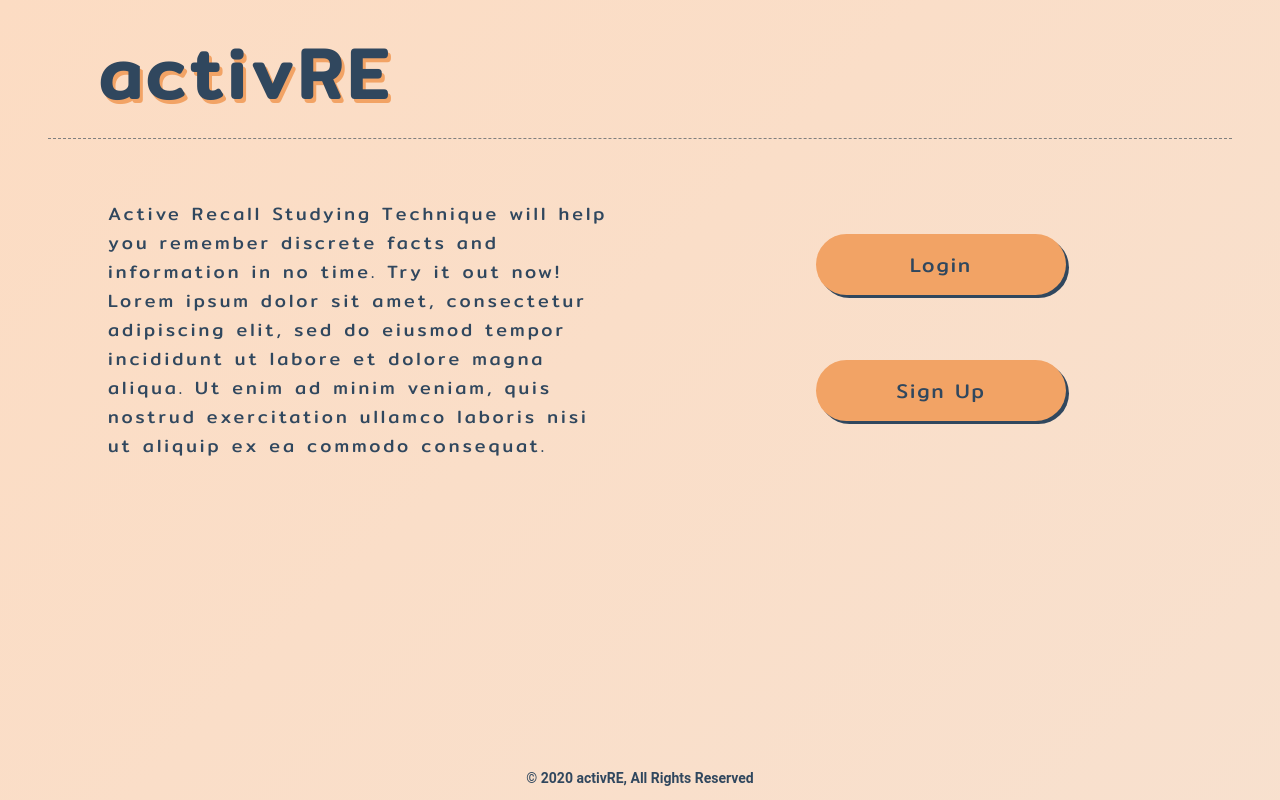
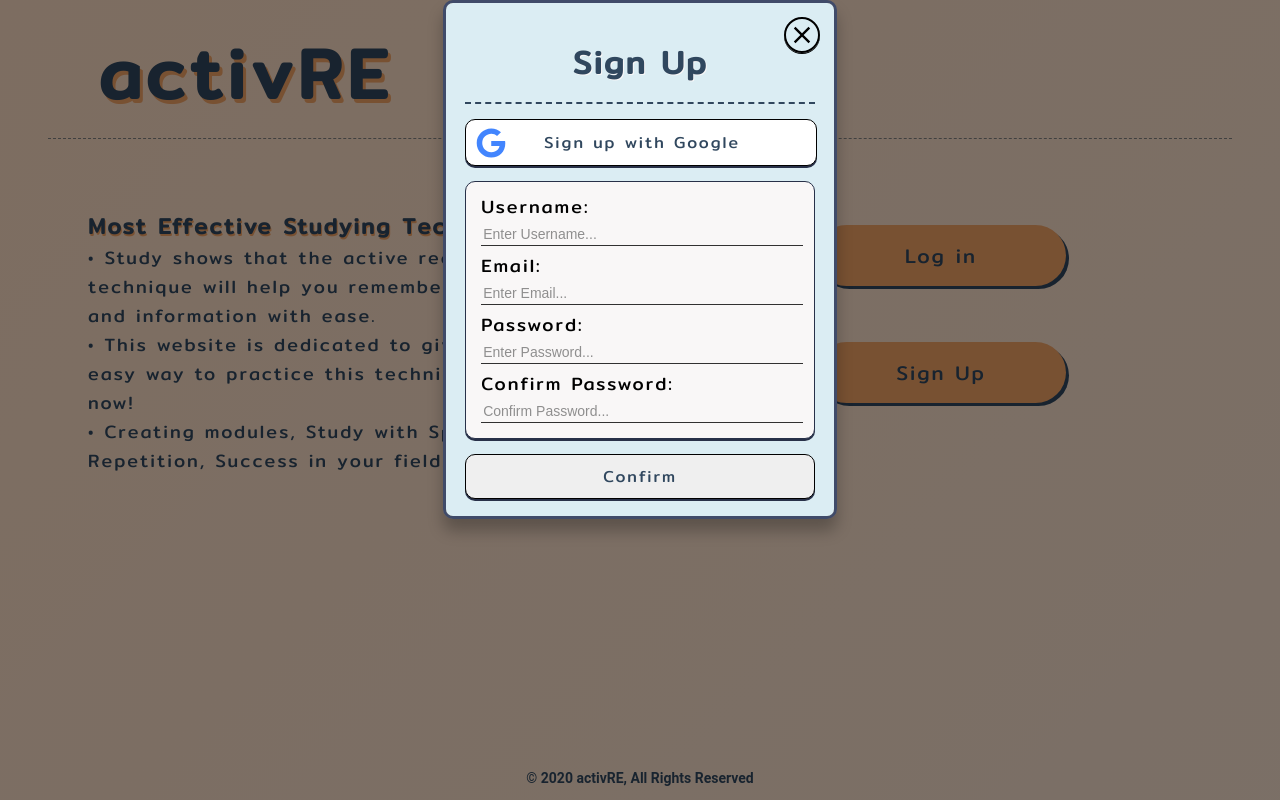
Before and after one commit to charlesezra/activre, a React (Create React App) app in the folder client/: page / in a window 1280 px wide. Both pictures are taken after a click on the button "Sign Up". Built offline with nearby package versions, Linux system fonts and the light colour scheme.

Commit message:
finished landing page front-end

```diff
--- a/client/src/components/modal/modal.css
+++ b/client/src/components/modal/modal.css
@@ -39,7 +39,7 @@
 
 .google:hover {
   transform: translateY(-1px);
-  transform: scale(1.02);
+  transform: scale(1.04);
 }
 
 .icon {
@@ -85,7 +85,7 @@
 
 .modalButton:hover {
   transform: translateY(-1px);
-  transform: scale(1.02);
+  transform: scale(1.04);
   background: #f73859;
   color: white;
 }
@@ -119,9 +119,10 @@ a {
   border: none;
   border-bottom: 1px solid black;
   outline: none;
-  margin-bottom: 2px;
+  margin-bottom: 5px;
   font-size: 14px;
   color: #f73859;
+  opacity: 0.8;
 }
 
 .inputs a {
@@ -141,3 +142,9 @@ a {
 .confirm {
   grid-area: "confirm";
 }
+
+.text-input:focus::-webkit-input-placeholder {
+  transition: text-indent 0.6s 0.6s ease;
+  text-indent: -100%;
+  opacity: 0.8;
+}
--- a/client/src/components/modal/modal.js
+++ b/client/src/components/modal/modal.js
@@ -5,12 +5,12 @@ import "./modal.css";
 import { FontAwesomeIcon } from "@fortawesome/react-fontawesome";
 import { faGoogle } from "@fortawesome/free-brands-svg-icons";
 
-const modalStyles = {
+const loginStyles = {
   modal: {
     background: "#dbedf3",
     margin: "auto auto",
     width: "350px",
-    height: "375px",
+    height: "385px",
     "max-width": "400px",
     "max-height": "450px",
     border: "3px solid #404b69",
@@ -25,10 +25,35 @@ const modalStyles = {
   },
 };
 
-export default function ModalPopup({ open, setOpen }) {
+const signupStyles = {
+  modal: {
+    background: "#dbedf3",
+    margin: "auto auto",
+    width: "350px",
+    height: "475px",
+    "max-width": "400px",
+    "max-height": "600px",
+    border: "3px solid #404b69",
+    "border-radius": "10px",
+  },
+  closeButton: {
+    outline: "none",
+    border: "2px solid black",
+    padding: "2px 2px",
+    "box-shadow": "0px 1px black",
+    "border-radius": "100px",
+  },
+};
+
+export default function Popup({ open, setOpen, sign, setSign }) {
+  if (open && !sign) {
     return (
       <div>
-      <Modal open={open} onClose={() => setOpen(false)} styles={modalStyles}>
+        <Modal
+          open={open}
+          onClose={() => (setOpen(false), setSign(false))}
+          styles={loginStyles}
+        >
           <div className="container">
             <div className="title">
               <h2>Log in</h2>
@@ -39,9 +64,9 @@ export default function ModalPopup({ open, setOpen }) {
             </div>
             <div className="inputs">
               <p>Email:</p>
-            <input placeholder="Enter Email..." type="text" />
+              <input className="text-input" placeholder="Enter Email..." type="text" />
               <p>Password:</p>
-            <input placeholder="Enter Password..." type="password" />
+              <input className="text-input" placeholder="Enter Password..." type="password" />
               <a href="/">Forgot Password</a>
             </div>
             <div className="confirm">
@@ -51,4 +76,40 @@ export default function ModalPopup({ open, setOpen }) {
         </Modal>
       </div>
     );
+  } else if (open && sign) {
+    return (
+      <div>
+        <Modal
+          open={open}
+          onClose={() => (setOpen(false), setSign(false))}
+          styles={signupStyles}
+        >
+          <div className="container">
+            <div className="title">
+              <h2>Sign Up</h2>
+            </div>
+            <div className="google">
+              <FontAwesomeIcon icon={faGoogle} className="icon" />
+              <button>Sign up with Google</button>
+            </div>
+            <div className="inputs">
+              <p>Username:</p>
+              <input className="text-input" placeholder="Enter Username..." type="text" />
+              <p>Email:</p>
+              <input className="text-input" placeholder="Enter Email..." type="text" />
+              <p>Password:</p>
+              <input className="text-input" placeholder="Enter Password..." type="password" />
+              <p>Confirm Password:</p>
+              <input className="text-input" placeholder="Confirm Password..." type="password" />
+            </div>
+            <div className="confirm">
+              <button className="modalButton">Confirm</button>
+            </div>
+          </div>
+        </Modal>
+      </div>
+    );
+  } else {
+    return <div></div>;
   }
+}
--- a/client/src/pages/landing/screen.js
+++ b/client/src/pages/landing/screen.js
@@ -1,33 +1,45 @@
 import React, { useState } from "react";
 import "./startup.css";
-import ModalPopup from "../../components/modal/modal";
+import Popup from "../../components/modal/modal";
 
 export default function Landing() {
   const [open, setOpen] = useState(false);
+  const [sign, setSign] = useState(false);
   return (
     <div className="startup-container">
       <div className="startup-header">
         <p>activRE</p>
       </div>
-
+      <div className="modal-container">
+        <Popup setOpen={setOpen} open={open} setSign={setSign} sign={sign} />
+      </div>
       <div className="startup-body">
         <div className="description">
           <p>
-            Active Recall Studying Technique will help you remember discrete
-            facts and information in no time. Try it out now! Lorem ipsum dolor
-            sit amet, consectetur adipiscing elit, sed do eiusmod tempor
-            incididunt ut labore et dolore magna aliqua. Ut enim ad minim
-            veniam, quis nostrud exercitation ullamco laboris nisi ut aliquip ex
-            ea commodo consequat.
+            <b>Most Effective Studying Technique!</b>
+            <br />
+            • Study shows that the active recall studying technique will help
+            you remember discrete facts and information with ease. <br />
+            • This website is dedicated to giving everyone an easy way to
+            practice this technique. Try it out now! <br /> • Creating modules,
+            Study with Spaced Repetition, Success in your field!
           </p>
         </div>
         <div className="login-button">
-          <button onClick={() => setOpen(true)} className="button">
-            Login
+          <button
+            onClick={() => (setOpen(true), setSign(false))}
+            className="button"
+          >
+            Log in
           </button>
         </div>
         <div className="signup-button">
-          <button className="button">Sign Up</button>
+          <button
+            onClick={() => (setOpen(true), setSign(true))}
+            className="button"
+          >
+            Sign Up
+          </button>
         </div>
       </div>
 
@@ -36,10 +48,6 @@ export default function Landing() {
           <b>© 2020 activRE, All Rights Reserved</b>
         </p>
       </div>
-
-      <div className="modal-container">
-        <ModalPopup setOpen={setOpen} open={open} />
-      </div>
     </div>
   );
 }
--- a/client/src/pages/landing/startup.css
+++ b/client/src/pages/landing/startup.css
@@ -52,20 +52,24 @@ body {
 }
 
 .description {
-  padding: 20px;
   border-radius: 50px;
   grid-area: body;
   display: flex;
   justify-content: left;
-  align-items: flex-start;
+  align-items: center;
 }
 
 .description p {
   font-family: "Mitr", sans-serif;
   color: #30475e;
   font-size: 18px;
-  letter-spacing: 3px;
+  letter-spacing: 2px;
   margin: 10px 10px 10px 50px;
+}
+
+.description b {
+  font-size: 22px;
+  text-shadow: 1px 2px #f2a365;
 }
 
 .login-button {
@@ -129,15 +133,15 @@ body {
   color: #30475e;
 }
 
-@media (max-width: 1064px) {
-  .startup-container{
+@media (max-width: 1094px) {
+  .startup-container {
     grid-template-rows: 0.1fr 1fr 0.1fr;
   }
   .startup-header {
     padding-left: 0px;
     align-items: baseline;
   }
-  .description{
+  .description {
     margin-left: 5%;
     margin-right: 5%;
     margin-top: 2%;
@@ -152,17 +156,23 @@ body {
       "sbtn sbtn";
   }
   .description p {
-    font-size: 16px;
+    font-size: 18px;
     margin: 0px;
+  }
+  .description b {
+    font-size: 20px;
   }
 }
 
-@media (max-width: 720px){
+@media (max-width: 715px) {
   .startup-body {
     grid-template-rows: 1fr 0.5fr 0.5fr;
   }
   .description p {
-    font-size: 14px;
+    font-size: 16px;
     margin: 0px;
   }
+  .description b {
+    font-size: 18px;
+  }
 }
```
Lines whose indentation alone changed are shown as unchanged.
